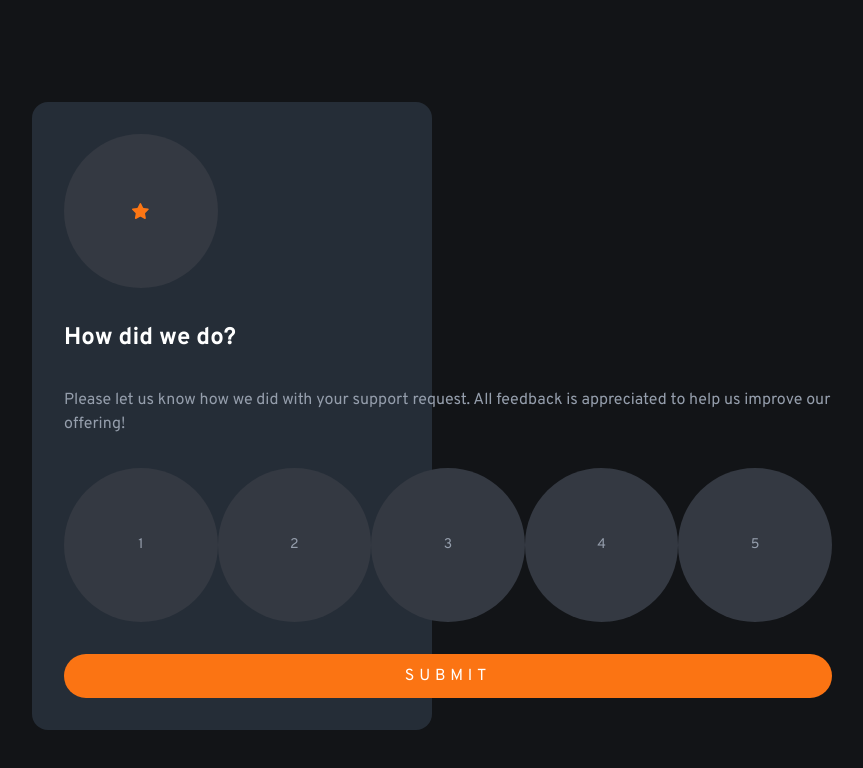
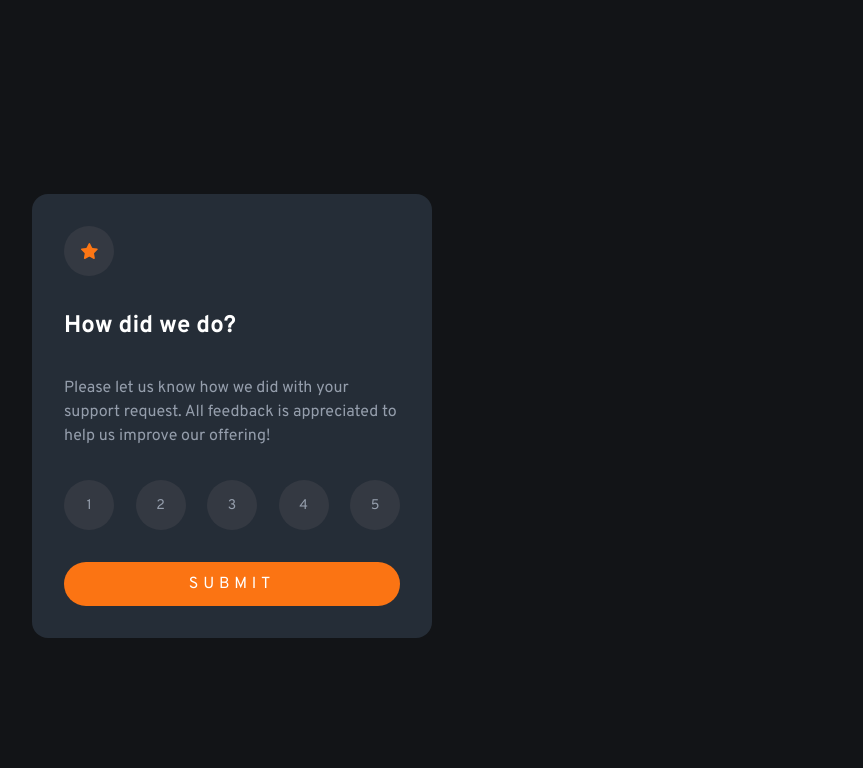
Before and after one commit to nicolasbiscotti/frontend-mentor-interactive-rating-component, a plain HTML site: page index.html in a window 1280 px wide. Shown: the whole page, without its empty margins (408-1271 px from the left). Drawn offline with Linux system fonts and the light colour scheme.

Commit message:
under test /CSS Desktop Rules

```diff
--- a/style.css
+++ b/style.css
@@ -119,6 +119,8 @@ fieldset {
 
   width: var(--box-size);
   height: var(--box-size);
+  max-width: 50px;
+  max-height: 50px;
   border-radius: 100%;
 
   background-color: var(--color-neutral-600);
```
